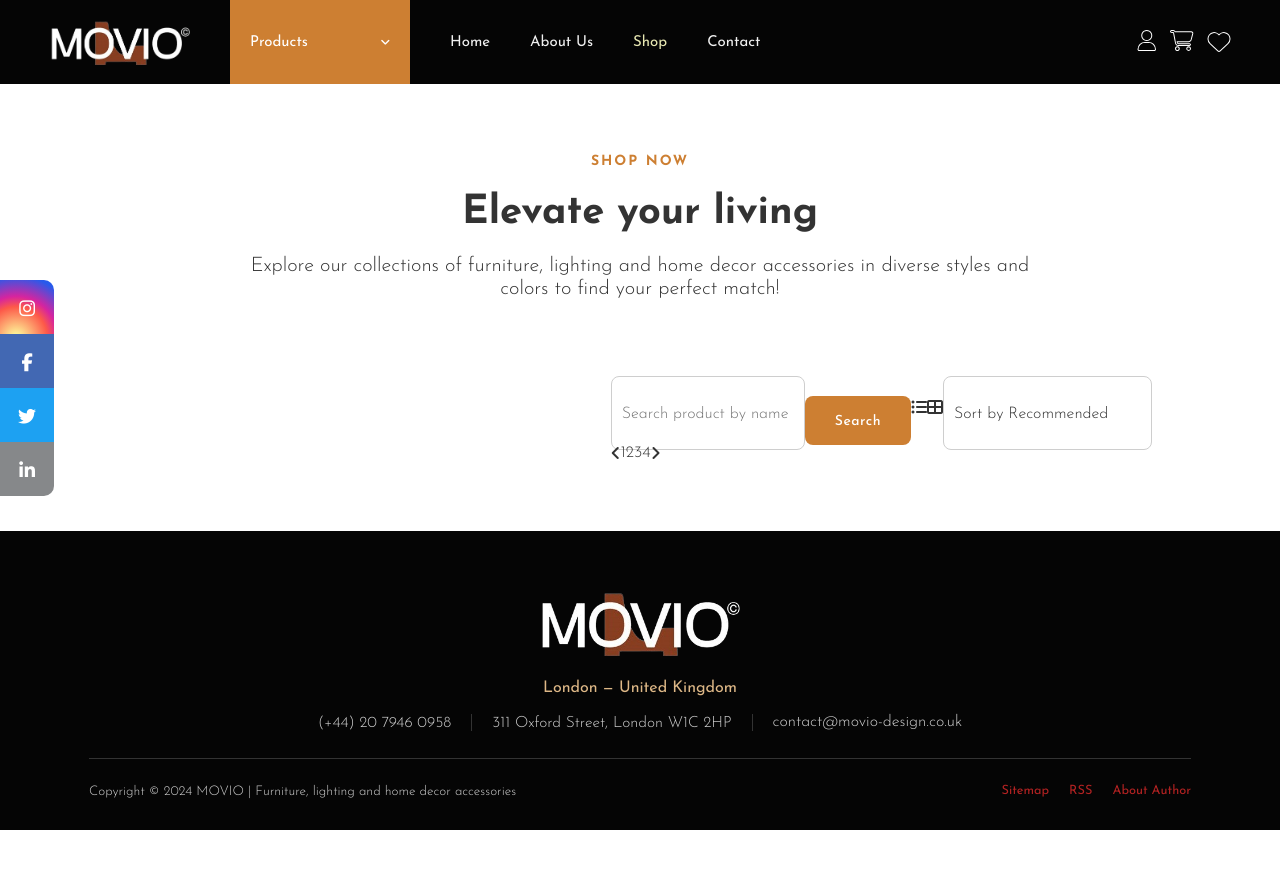
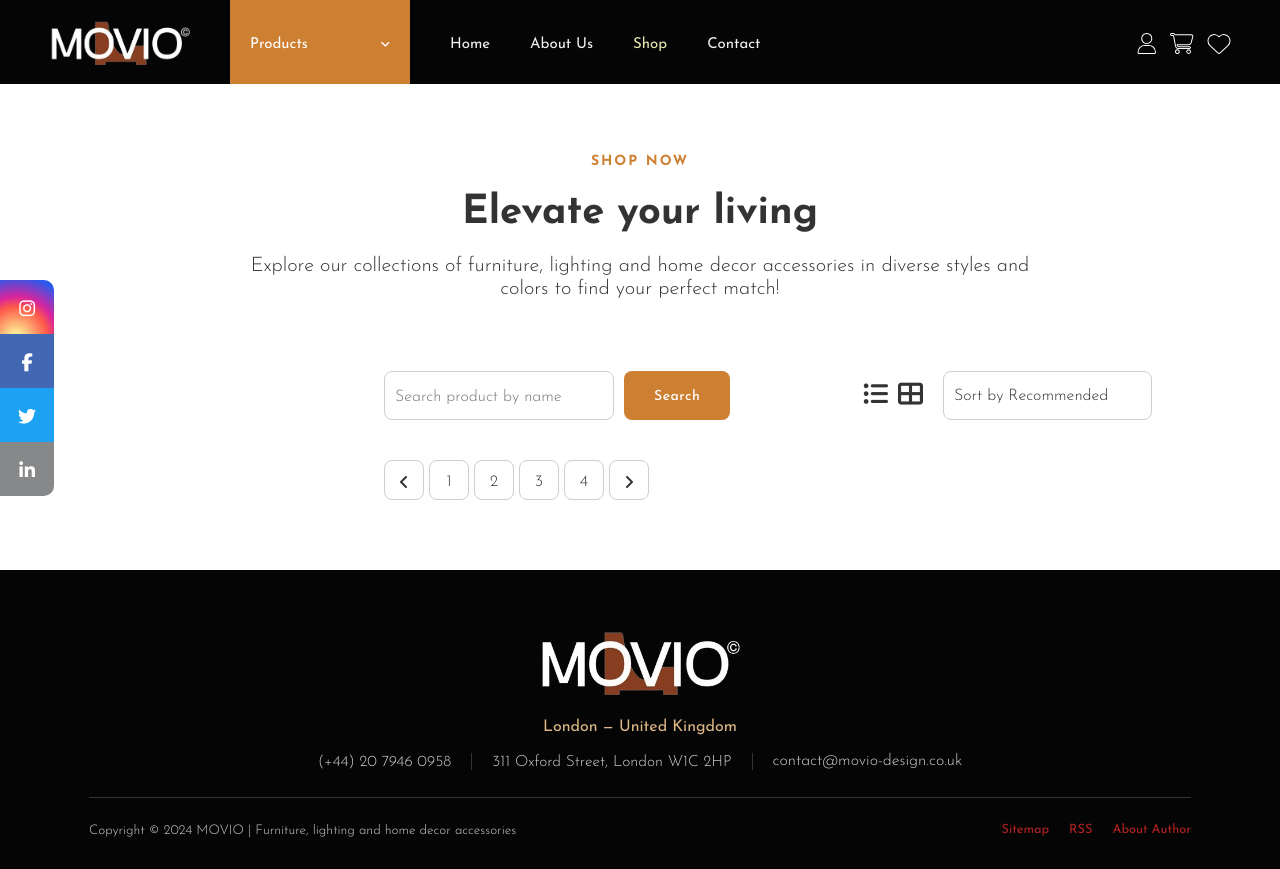
Before and after one commit to ognjenvidic/The-MOVIO, a plain HTML site: page shop.html in a window 1280 px wide. Before the commit the page ends 830 px from the top, so only its background shows below. Drawn offline with Linux system fonts and the light colour scheme.

Commit message:
Update style.css

```diff
--- a/assets/css/style.css
+++ b/assets/css/style.css
@@ -282,11 +282,15 @@ body > header * {color: var(--light-gray);}
 #main-navigation li:first-child a {
     width: 180px;
     height: 100%;
-    padding: 0 20px;
+    padding: 5px 20px 0;
 }
 
 #main-navigation li:not(:first-child) {
     margin-left: 40px;
+}
+#main-navigation li:not(:first-child),
+#icons-navigation {
+    margin-top: 5px;
 }
 
 #main-navigation a > i {
@@ -822,6 +826,60 @@ form input[type="submit"] {
 .material-title {margin-left: 10px;}
 .material-text {margin-top: 20px;}
 
+/* Page Shop (shop.html) */
+
+#product-filters {width: calc(25% - 40px);}
+#section-products {width: 75%;}
+
+#section-products > header * {
+    margin-top: 0 !important;
+}
+
+#search-product-by-name {width: 230px;}
+
+#btn-search-product,
+.layout-option:last-child {
+    margin-left: 10px;
+}
+
+.layout-option {font-size: 25px;}
+
+#sort-products {
+    margin-left: 20px;
+    background-position: 95% center;
+}
+
+#section-products > footer a {
+    height: 40px;
+    width: 40px;
+    border-radius: 8px;
+    border: 1px solid var(--medium-gray);
+    padding-top: 3px;
+}
+
+#section-products > main {
+    margin: 40px 0;
+}
+
+#section-products > footer a:hover,
+#section-products > footer a:hover i {
+    font-weight: 600;
+}
+
+#section-products > footer a:hover {
+    border: 2px solid var(--bronze);
+}
+
+#section-products > footer li:not(:last-child) {
+    margin-right: 5px;
+}
+
+.layout-option:hover i,
+#section-products > footer a:hover,
+#section-products > footer a:hover i {
+    color: var(--bronze);
+}
+
 /* Page Single Product (single-product.html) */
 
 #section-product-info > div:first-child,
```
